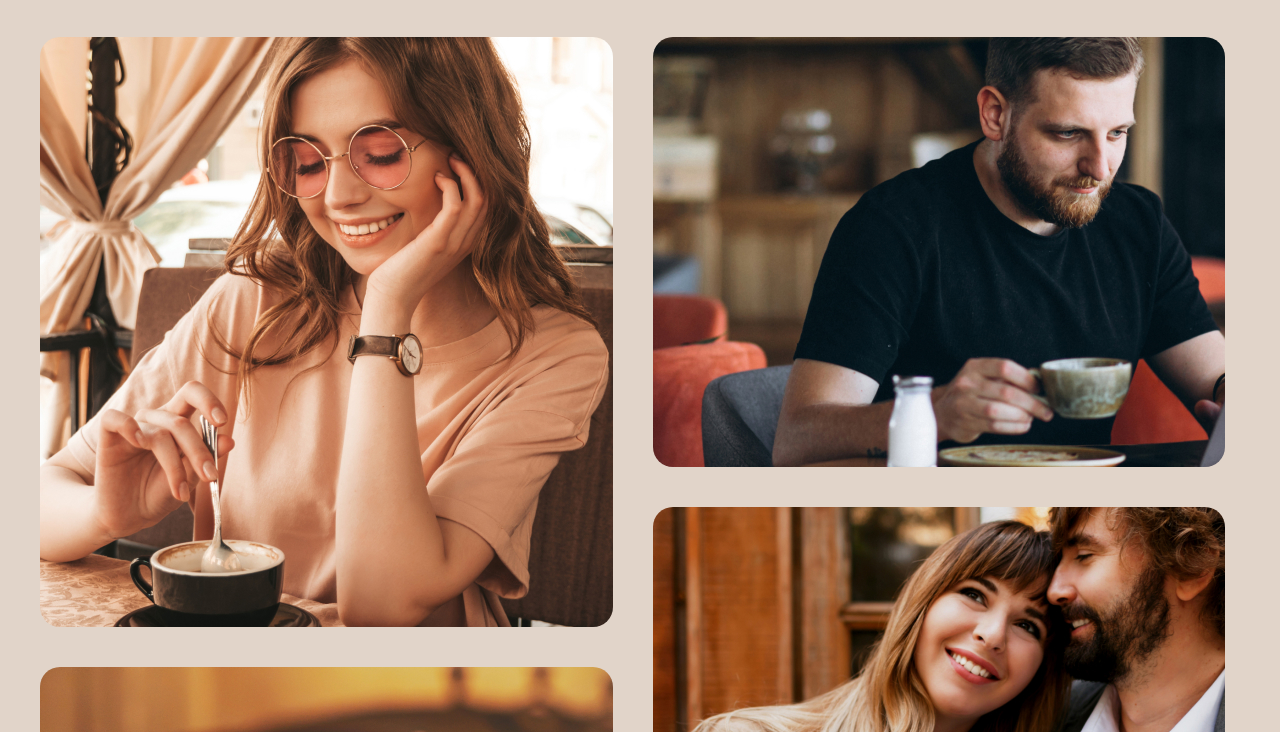
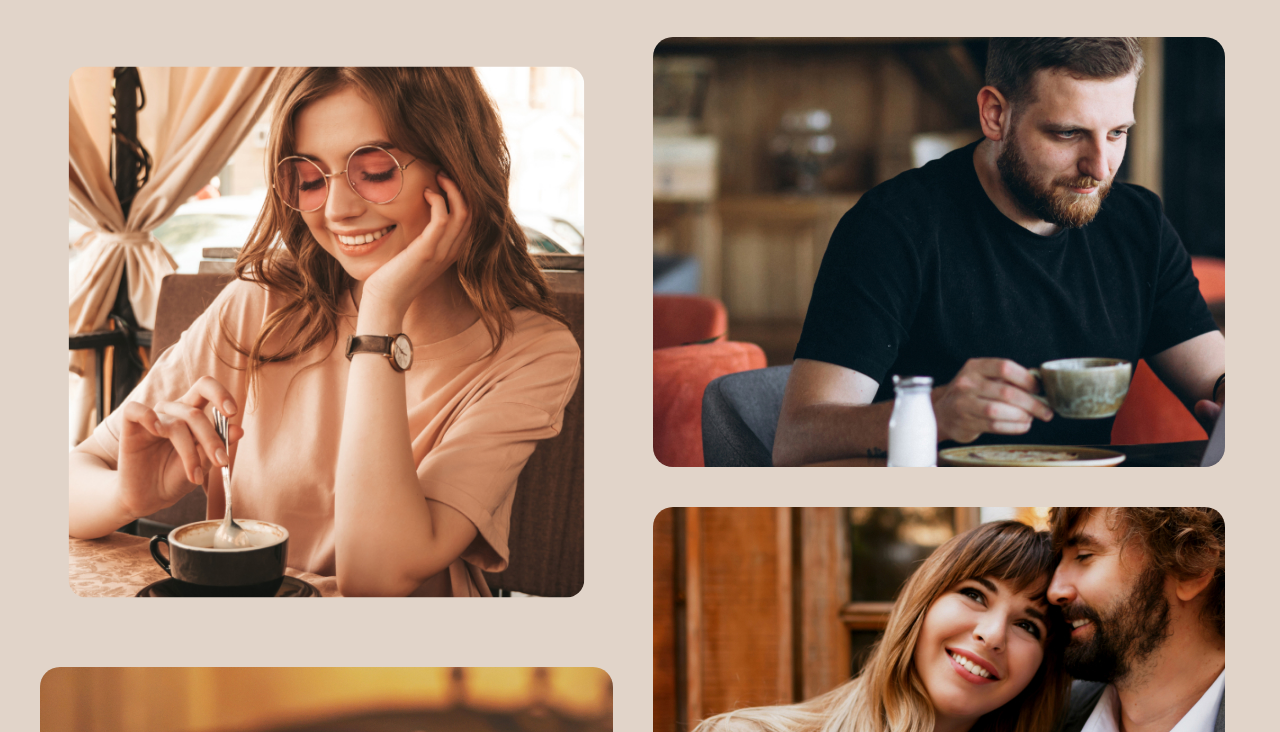
Before and after one commit to SerpentSveta/rsschool-landing-page, a website built with Vite: page index.html in a window 1280 px wide. In both pictures the pointer is over the picture 326 px from the left and 2378 px from the top of the page. Shown: the part 2046-2778 px from the top of the page. Built offline with nearby package versions, Linux system fonts and the light colour scheme; files whose address does not match are found by name.

Commit message:
fix: change gallery hover

```diff
--- a/src/style.css
+++ b/src/style.css
@@ -478,10 +478,15 @@ h3 {
   margin-bottom: 40px;
   border-radius: 20px;
   object-fit: none;
+  transition: transform 0.3s ease-in-out;
 }
 
 .gallery__image--big {
   height: 590px;
+}
+
+.gallery__image:hover {
+  transform: scale(0.9);
 }
 
 .mobile-app {
```
